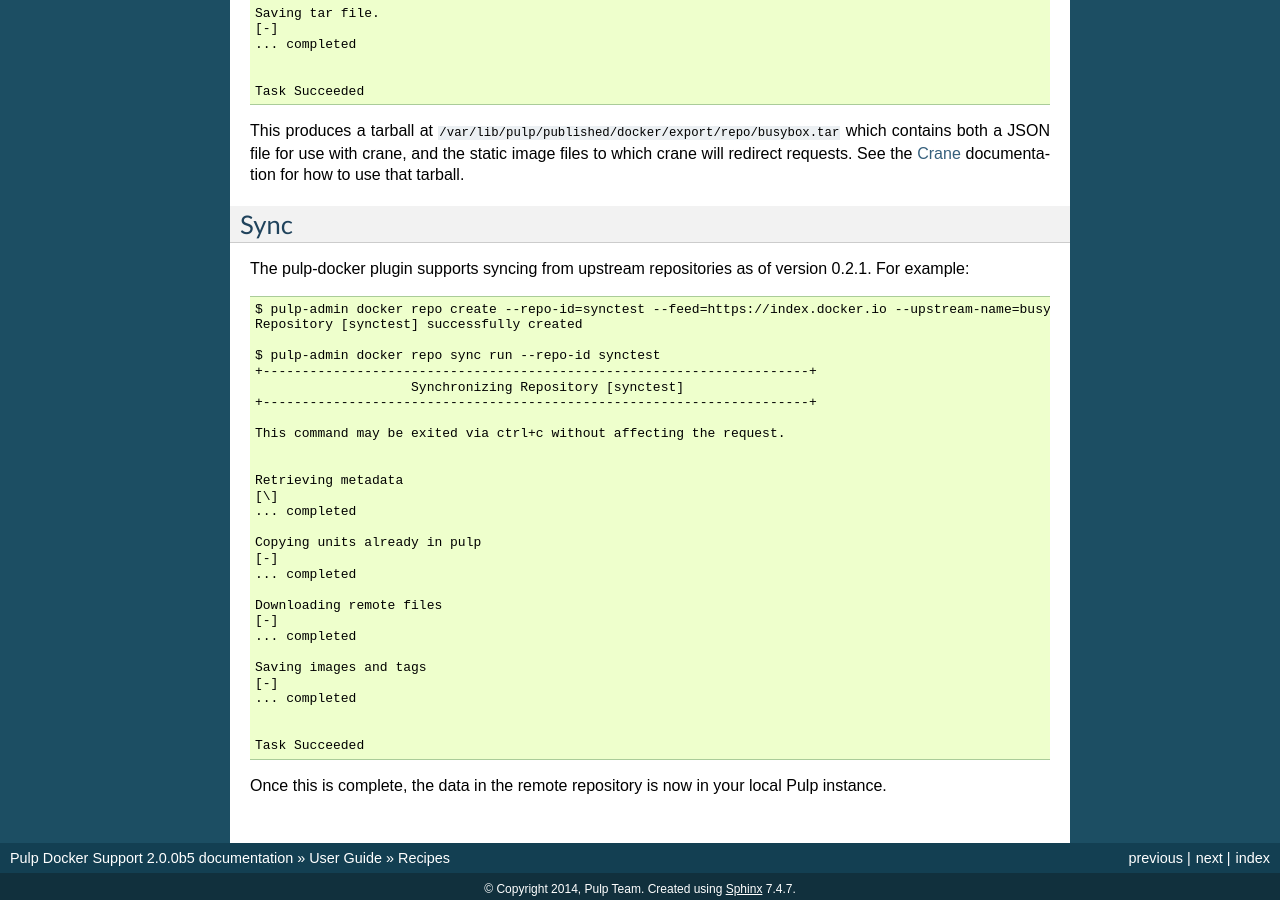
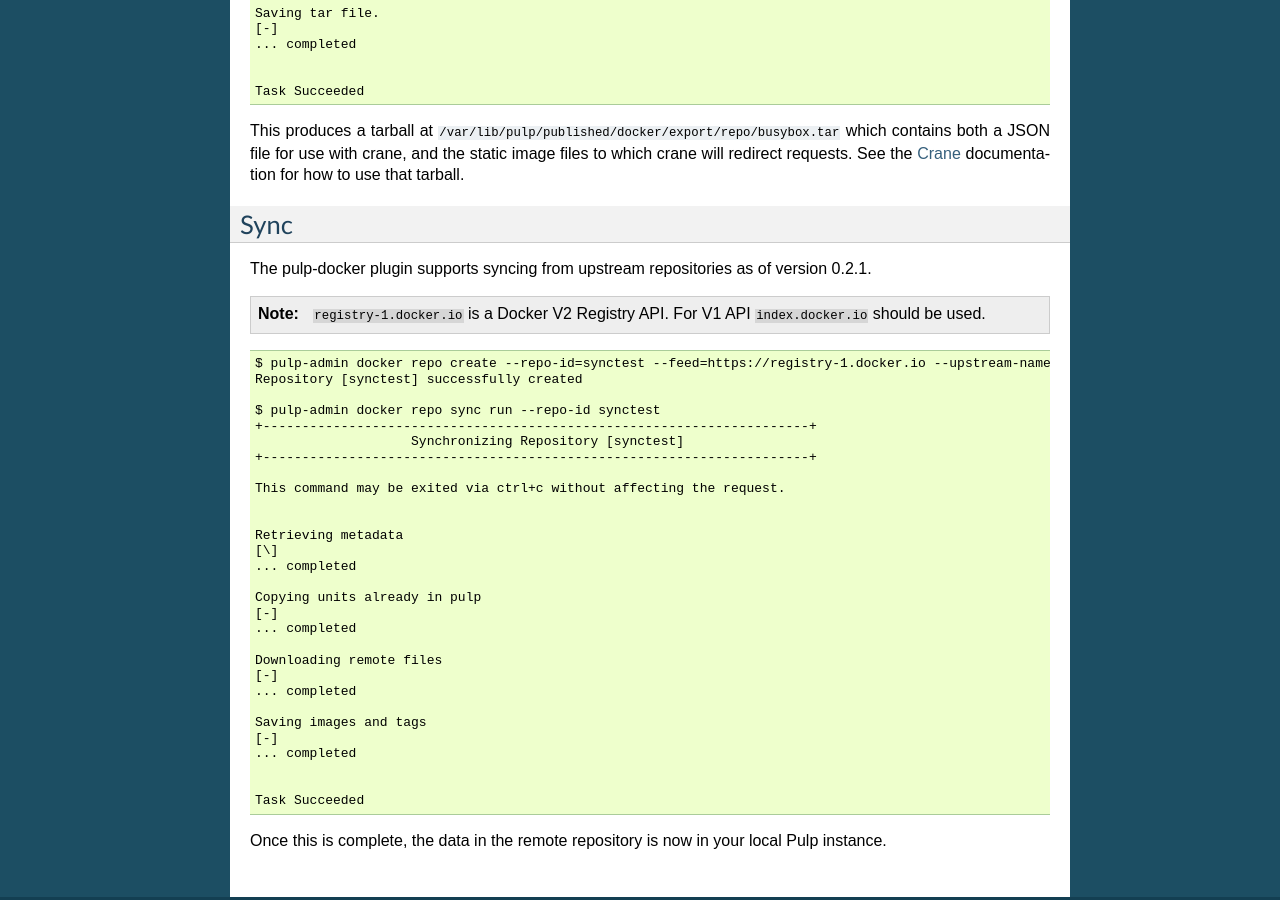
Before and after one commit to pulp/pulp_docker, a Sphinx documentation site: the page built from docs/user-guide/recipes.rst, in a window 1280 px wide and 900 px high, scrolled down 3582 px. Built offline with Sphinx 7.4.7, drawn with Linux system fonts in a browser that asks for light colours; pages that are not in the unit, such as notebooks, are missing from menus.

Commit message:
1598 - Clarify in docs that index.docker.io only supported for v1
closes #1598
https://pulp.plan.io/issues/1598

```diff
--- a/docs/user-guide/recipes.rst
+++ b/docs/user-guide/recipes.rst
@@ -236,9 +236,14 @@ to use that tarball.
 Sync
 ------
 
-The pulp-docker plugin supports syncing from upstream repositories as of version 0.2.1. For example::
+The pulp-docker plugin supports syncing from upstream repositories as of version 0.2.1.
 
-    $ pulp-admin docker repo create --repo-id=synctest --feed=https://index.docker.io --upstream-name=busybox
+.. note::
+   ``registry-1.docker.io`` is a Docker V2 Registry API. For V1 API ``index.docker.io`` should be used.
+
+::
+
+    $ pulp-admin docker repo create --repo-id=synctest --feed=https://registry-1.docker.io --upstream-name=busybox
     Repository [synctest] successfully created
 
     $ pulp-admin docker repo sync run --repo-id synctest
```
